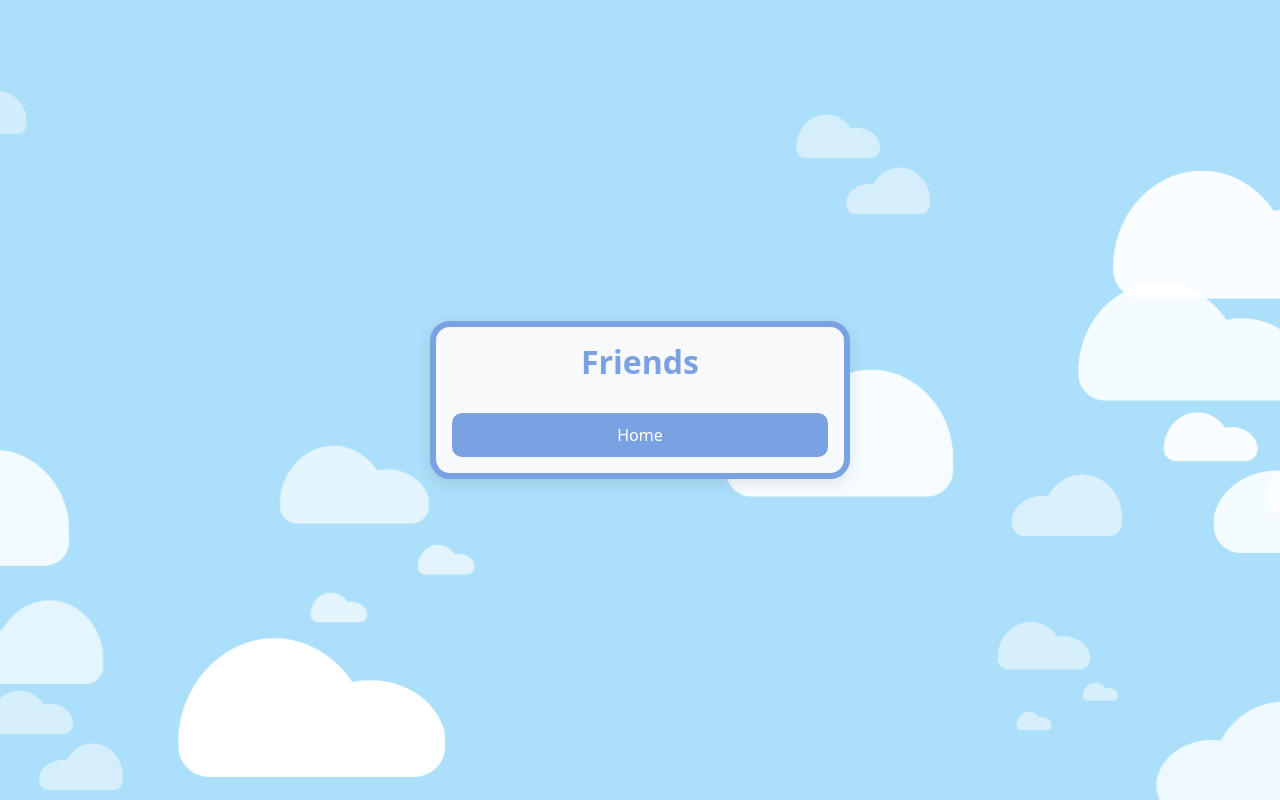
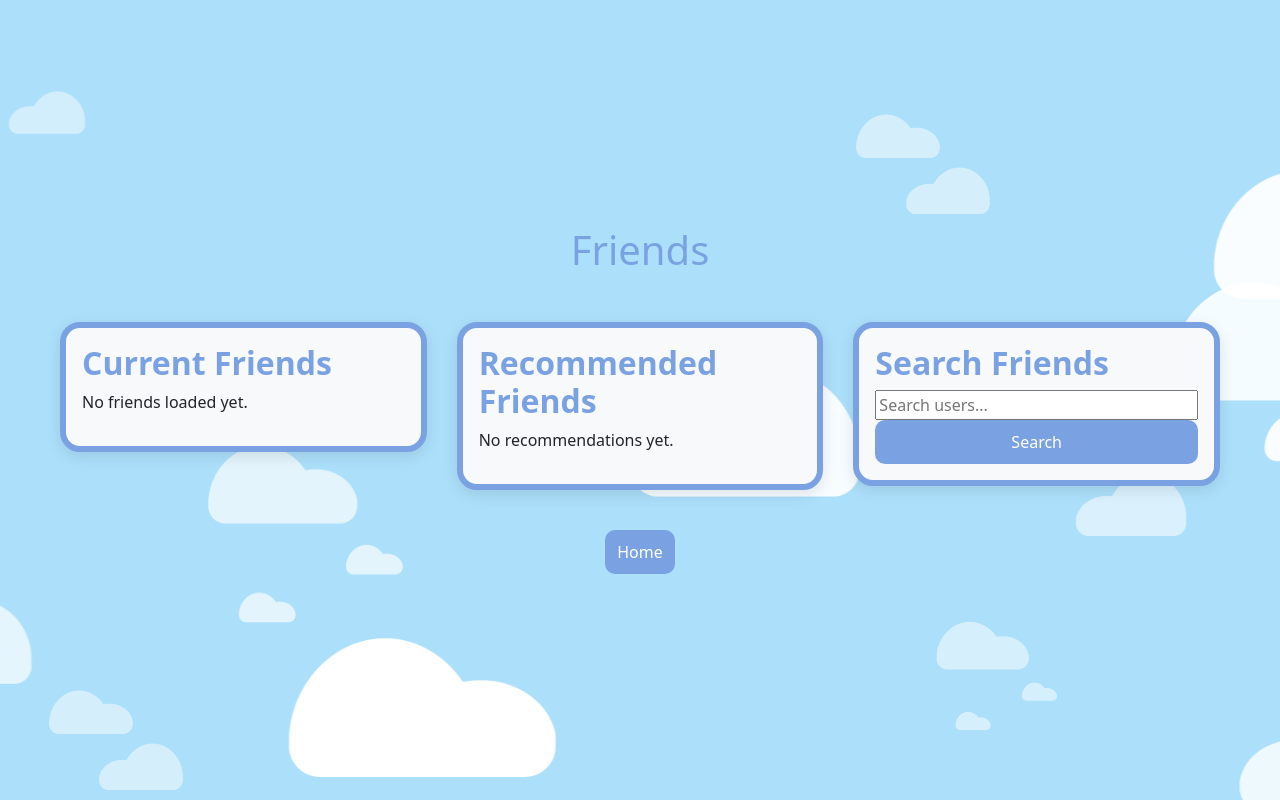
Before and after one commit to naddyafav/LargeProjectCOP4331, a React (Vite) app in the folder PersonalityApp/client/: page /friends in a window 1280 px wide. Built offline with nearby package versions, Linux system fonts and the light colour scheme.

Commit message:
Updated Friends Page layout

```diff
--- a/PersonalityApp/client/src/pages/Friends.tsx
+++ b/PersonalityApp/client/src/pages/Friends.tsx
@@ -8,19 +8,46 @@ export default function Friends() {
   const goToHome = () => { navigate("/home"); };
 
   return (
-    <div className="page-center page-sky">
-          <Clouds />
-              <div className="card">
-                <div className="text-center mb-4">
-                  <h2 className="page-header">Friends</h2>
-                </div>
+    <div className="page-center page-sky" style={{ flexDirection: "column" }}>
 
-        <div>
-          <button onClick={goToHome} className="button">
-            Home
-          </button>
+      <Clouds />
+
+      <div style={{ textAlign: "center", marginBottom: "20px", zIndex: 1 }}>
+        <h1 className="page-title">Friends</h1>
+      </div>
+
+      <div className="card-row">
+
+        <div className="card">
+          <h2 className="page-header">Current Friends</h2>
+          <p>No friends loaded yet.</p>
         </div>
+
+        <div className="card">
+          <h2 className="page-header">Recommended Friends</h2>
+          <p>No recommendations yet.</p>
+        </div>
+
+        <div className="card">
+          <h2 className="page-header">Search Friends</h2>
+
+          <input
+            type="text"
+            placeholder="Search users..."
+            className="input"
+          />
+
+          <button className="button">Search</button>
+        </div>
+
       </div>
+
+      <div style={{ marginTop: "20px" }}>
+        <button onClick={goToHome} className="button">
+          Home
+        </button>
+      </div>
+
     </div>
   );
 }
```
